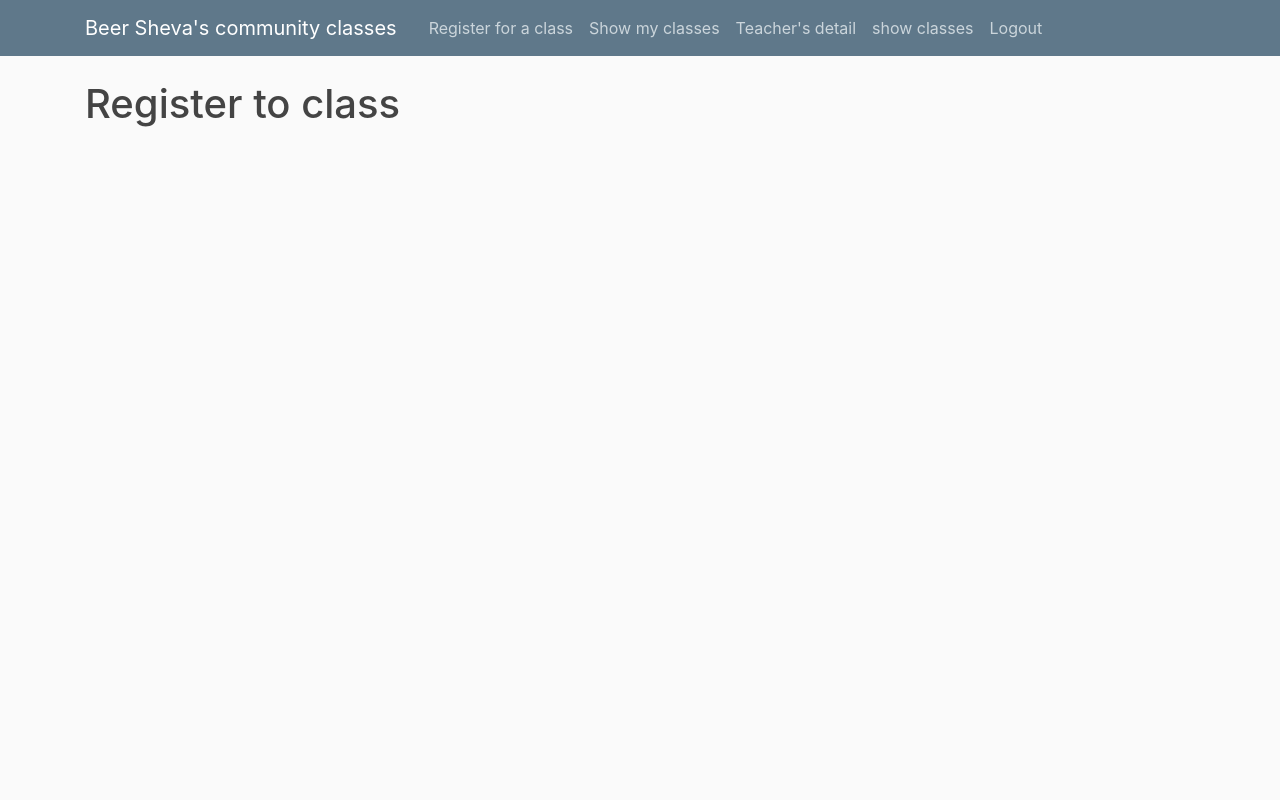
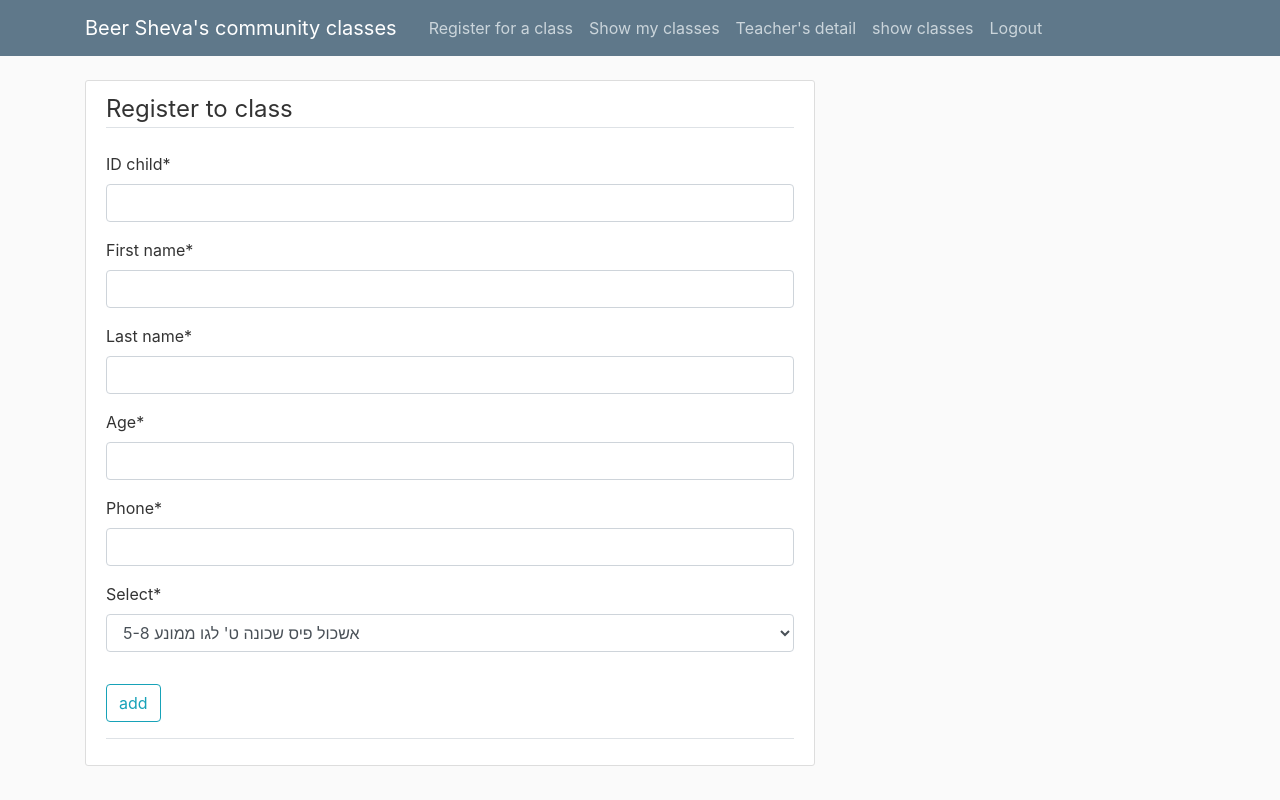
Before and after one commit to noynegines/django_project, a Django app: page /registerToClass/ in a window 1280 px wide. Run offline with Django 3.2, Linux system fonts and the light colour scheme; some libraries are stand-ins or nearby versions.

Commit message:
PM2020T11-27

```diff
--- a/users/forms.py
+++ b/users/forms.py
@@ -1,7 +1,8 @@
 from django import forms
 from django.contrib.auth.models import User
 from django.contrib.auth.forms import UserCreationForm
-from .models import UserProfile
+from .models import UserProfile, RegisterChild
+import json
 
 
 class UserRegisterForm(UserCreationForm):
@@ -86,3 +87,26 @@ class addGroupActiviesForm(forms.ModelForm):
     class Meta:
         model = User
         fields = ['ageMax','ageMin' ,'nameClas' , 'given_id']
+
+
+class registerToClassForm(forms.ModelForm):
+
+    ID_C = forms.CharField(max_length=9, min_length=9,widget=forms.TextInput(attrs={'type':'number','min':'0'}), label='ID child')
+    FName_C = forms.CharField(max_length=30, label='First name')
+    LName_C = forms.CharField(max_length=30, label='Last name')
+    Age_C = forms.CharField(max_length=2, min_length=1, widget=forms.TextInput(attrs={'type': 'number', 'min': '0'}),label='Age')
+    Phone_P = forms.CharField(max_length=10, min_length=10,widget=forms.TextInput(attrs={'type':'number','min':'0'}), label='Phone')
+
+    with open('users/classes.json', encoding="utf8") as db:
+        Ttable = json.load(db)
+    CHOICES = ()
+    for x in Ttable:
+        CHOICES = CHOICES + (
+        (x["idC"], x["location"] + " " + x["neighborhood"] + " " + x["class-name"] + " " + x["min-age"] + "-" + x["max-age"]),)
+
+
+    select = forms.CharField(widget=forms.Select(choices=CHOICES))
+
+    class Meta:
+        model = User
+        fields = ['ID_C','FName_C' ,'LName_C' , 'Age_C','Phone_P']
--- a/users/templates/simpleuser/GroupActivitiesTable.html
+++ b/users/templates/simpleuser/GroupActivitiesTable.html
@@ -39,7 +39,7 @@
 					    <th>class-name</th>
 					    <th>min-age</th>
 					    <th>max-age</th>
-						<th>select class</th>
+						<th>id of class</th>
 
 					  </tr>
 
--- a/users/templates/simpleuser/registerToClass.html
+++ b/users/templates/simpleuser/registerToClass.html
@@ -1,4 +1,22 @@
 {% extends "simpleuser/baseSimpleuser.html" %}
+{% load crispy_forms_tags %}
 {% block content %}
-    <h1>Register to class</h1>
+    <div class="content-section">
+        <form method="POST">
+            {% csrf_token %}
+            <fieldset class="form-group">
+                <legend class="border-bottom mb-4">Register to class</legend>
+                {{ RegisterToClassForm|crispy }}
+
+            </fieldset>
+
+            <div class="form-group">
+               <button class="btn btn-outline-info" type="submit">add</button>
+            </div>
+
+        </form>
+        <div class="border-top pt-3">
+
+        </div>
+    </div>
 {% endblock content %}
--- a/users/views.py
+++ b/users/views.py
@@ -1,7 +1,7 @@
 from django.shortcuts import render, redirect
 from django.contrib import messages
-from .forms import UserRegisterForm , UserProfileForm , DeleteProfileForm , showGroupActiviesForm, addGroupActiviesForm
-from users.models import UserProfile
+from .forms import UserRegisterForm , UserProfileForm , DeleteProfileForm , showGroupActiviesForm, addGroupActiviesForm,registerToClassForm
+from users.models import UserProfile , RegisterChild
 import json
 #import requests
 
@@ -70,7 +70,6 @@ def DeleteTeacher(request):
     if request.method == 'POST':
         deleteProfileForm = DeleteProfileForm(request.POST)
         Ttable = UserProfile.objects.all()
-
         if deleteProfileForm.is_valid() :
             deleteProfileForm.given_id = deleteProfileForm.cleaned_data.get('given_id')
             all_tids = UserProfile.objects.values_list('t_id', flat=True).distinct()
@@ -125,7 +124,7 @@ def GroupActivitiesTable(request):
                     inX.append(row["class-name"])
                     inX.append(row["min-age"])
                     inX.append(row["max-age"])
-                    #inX.append(row["guide"])
+                    inX.append(row["idC"])
                     x.append(inX)
                     inX=[]
 
@@ -220,7 +219,58 @@ def AdminGroupActivitiesTable(request):
 
 
 def registerToClass(request):
-    return render(request, 'simpleuser/registerToClass.html')
+    #regTOclass = registerToClassForm()
+    #context = {'registertoclass': regTOclass}
+    #return render(request, 'simpleuser/registerToClass.html', context)
+
+    if request.method == 'POST':
+        RegisterToClassForm = registerToClassForm(request.POST)
+
+        if RegisterToClassForm.is_valid():
+            context = {'RegisterToClassForm': RegisterToClassForm}
+            ID_P = request.user.id
+            ID_C = RegisterToClassForm.cleaned_data.get('ID_C')
+            FName_C = RegisterToClassForm.cleaned_data.get('FName_C')
+            LName_C = RegisterToClassForm.cleaned_data.get('LName_C')
+            Age_C = RegisterToClassForm.cleaned_data.get('Age_C')
+            Phone_P = RegisterToClassForm.cleaned_data.get('Phone_P')
+            IDclass = RegisterToClassForm.cleaned_data.get('select')
+            #RegisterToClassForm.save()
+            t = RegisterChild.objects.all()
+
+            for item in t:
+                if item.ID_C == ID_C and (item.FName_C != FName_C or item.LName_C != LName_C):
+                    messages.warning(request, f'your id is already exist whit other name')
+                    return render(request, 'simpleuser/registerToClass.html', context)
+
+                if item.ID_C == ID_C and item.idClass == IDclass :
+                    messages.warning(request, f'you are already sign to this class')
+                    return render(request, 'simpleuser/registerToClass.html', context)
+
+                with open('users/classes.json', encoding="utf8") as db:
+                    MyClass = json.load(db)
+
+                for row in MyClass:
+                    if row["idC"] == int(IDclass) :
+                        minA =row["min-age"]
+                        maxA = row["max-age"]
+                        if int(Age_C) > int(maxA) or int(Age_C) < int(minA) :
+                            messages.warning(request, f'your age is not in the range')
+                            return render(request, 'simpleuser/registerToClass.html', context)
+
+            rc = RegisterChild(ID_P=ID_P , ID_C=ID_C , FName_C = FName_C , LName_C = LName_C , Age_C = Age_C ,
+            Phone_P = Phone_P , idClass = IDclass )
+            rc.save()
+            messages.success(request, f' The registration for the class was successful !')
+            return render(request, 'simpleuser/homeSimpleuser.html',context)
+
+    else:
+        RegisterToClassForm = registerToClassForm()
+
+
+    context = {'RegisterToClassForm': RegisterToClassForm }
+    return render(request, 'simpleuser/registerToClass.html', context)
+
 
 def showMyClasses(request):
     return render(request, 'simpleuser/showMyClasses.html')
```
Also changed, not shown: users/models.py (+9 -1 lines), users/classes.json, users/migrations/0011_auto_20200512_1554.py (added), users/migrations/0012_auto_20200513_1420.py (added).
